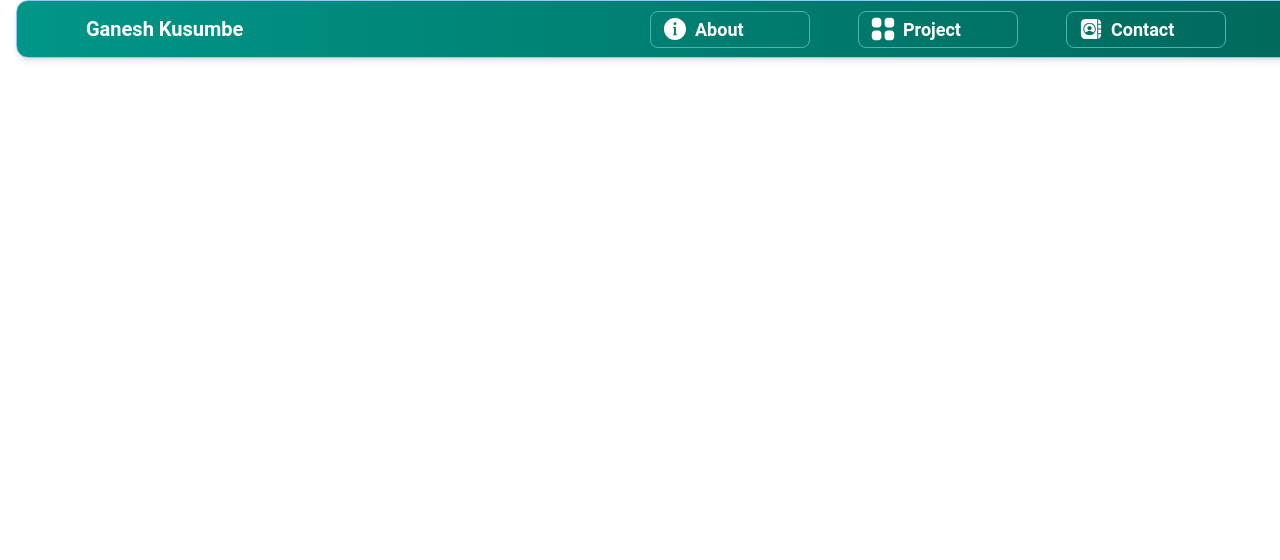
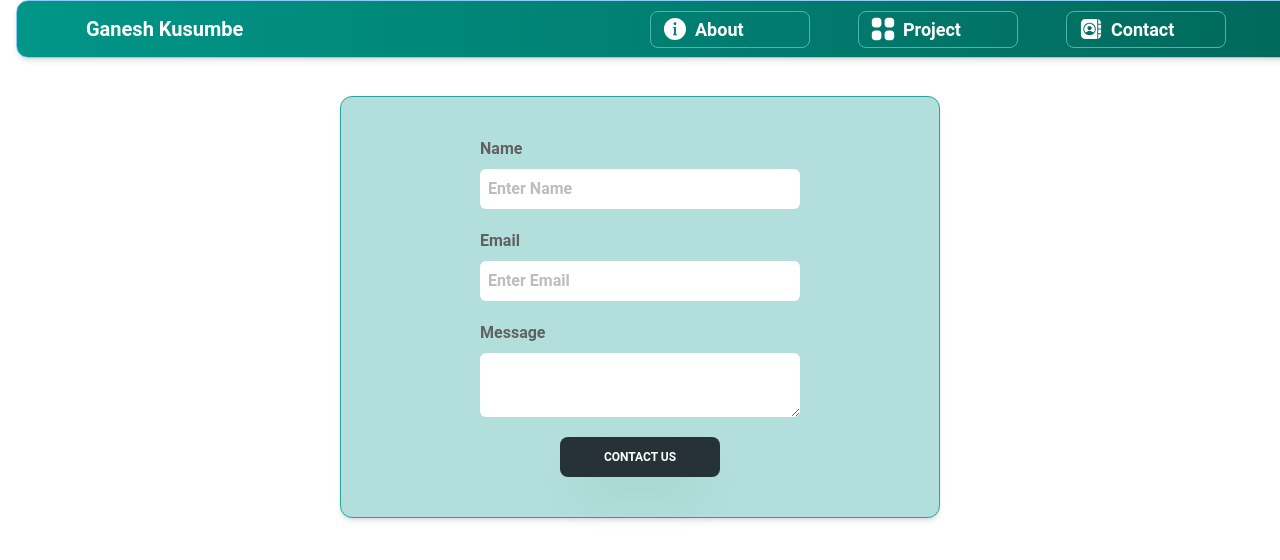
Before and after one commit to gkusumbe7/personal-portfolio-gk, a React (Vite) app: page /Contact in a window 1280 px wide. Shown: the top 560 px of the page. Built offline with nearby package versions, Linux system fonts and the light colour scheme.

Commit message:
added code

```diff
--- a/src/Pages/Contact.jsx
+++ b/src/Pages/Contact.jsx
@@ -1,8 +1,62 @@
+// import { FaLinkedin } from "react-icons/fa";
+import { FaLinkedin } from "react-icons/fa6";
+import { FaGithub } from "react-icons/fa6";
+import { FaInstagram } from "react-icons/fa";
+import { MdOutlineMailOutline } from "react-icons/md";
+import { MdLocalPhone } from "react-icons/md";
+import { IoLocationOutline } from "react-icons/io5";
+import { MdOutlineDateRange } from "react-icons/md";
+import {
+  CardHeader,
+  Card,
+  CardBody,
+  CardFooter,
+  Typography,
+  Button,
+  Navbar,
+} from "@material-tailwind/react";
+
+import gkimg from "../assets/gkimg.jpg";
 import NavBar from "../component/NavBar";
-const Contact = ()=>{
-    return(<>
-       <NavBar></NavBar>
-    </>)
+function Contact() {
+
+    const downloadCv = ()=>{
+      const cvUrl = '..assets/GaneshKusumbeCV.pdf';
+      const link = document.createElement('a');
+      link.href = cvUrl;
+      link.download = 'Ganesh Kusumbe CV';
+      document.body.appendChild(link);
+      link.click();
+      document.body.removeChild();
+    }
+  return (
+    <>
+
+    <NavBar></NavBar>
+      {" "}
+    <main className="pt-24  md:px-10  flex justify-center">
+   <Card className="md:w-1/2  md:justify-center md:items-center border border-teal-400  rounded-xl md:rounded-xl
+                    bg-gradient-to-r from-teal-100 to-teal-100
+                    font-semibold flex flex-col gap-5 p-5 md:p-10 ">
+    <div className="flex flex-col gap-2">
+        <label htmlFor="name">Name</label>
+        <input type="text" name="" id="nameId" placeholder="Enter Name"
+        className="md:w-80 rounded-md p-2"/>
+    </div>
+    <div className="flex flex-col gap-2">
+        <label htmlFor="email">Email</label>
+        <input type="text" name="" id="nameId" placeholder="Enter Email"
+        className="md:w-80 rounded-md p-2"/>
+    </div>
+
+    <div className="flex flex-col gap-2">
+        <label htmlFor="message">Message</label>
+        <textarea name="message" id="messageId" className="md:w-80 rounded-md p-2"></textarea>
+    </div>
+  <Button type="submit" className="md:w-40 bg-blue-gray-900 shadow-2xl">Contact Us</Button>
+      </Card>
+      </main>
+    </>
+  );
 }
-
 export default Contact;
```
